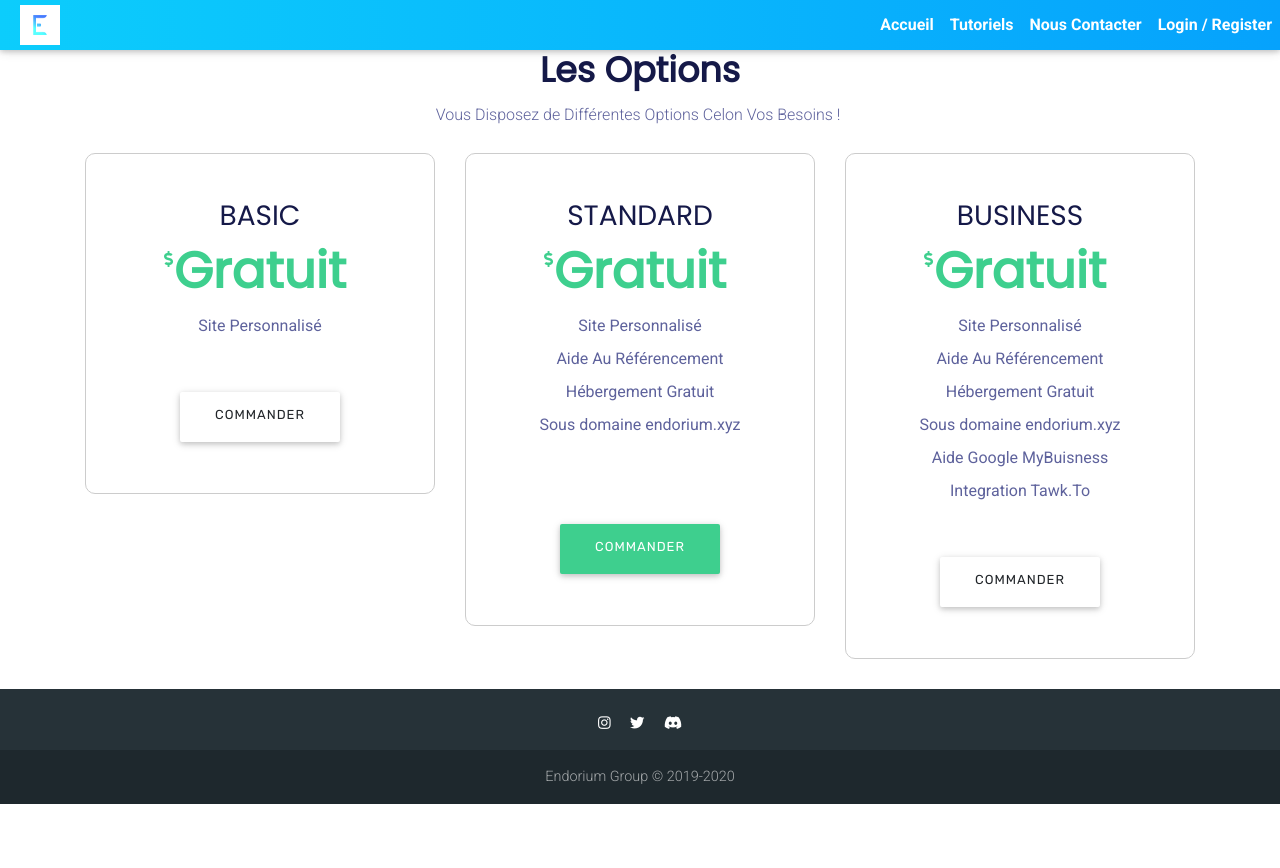
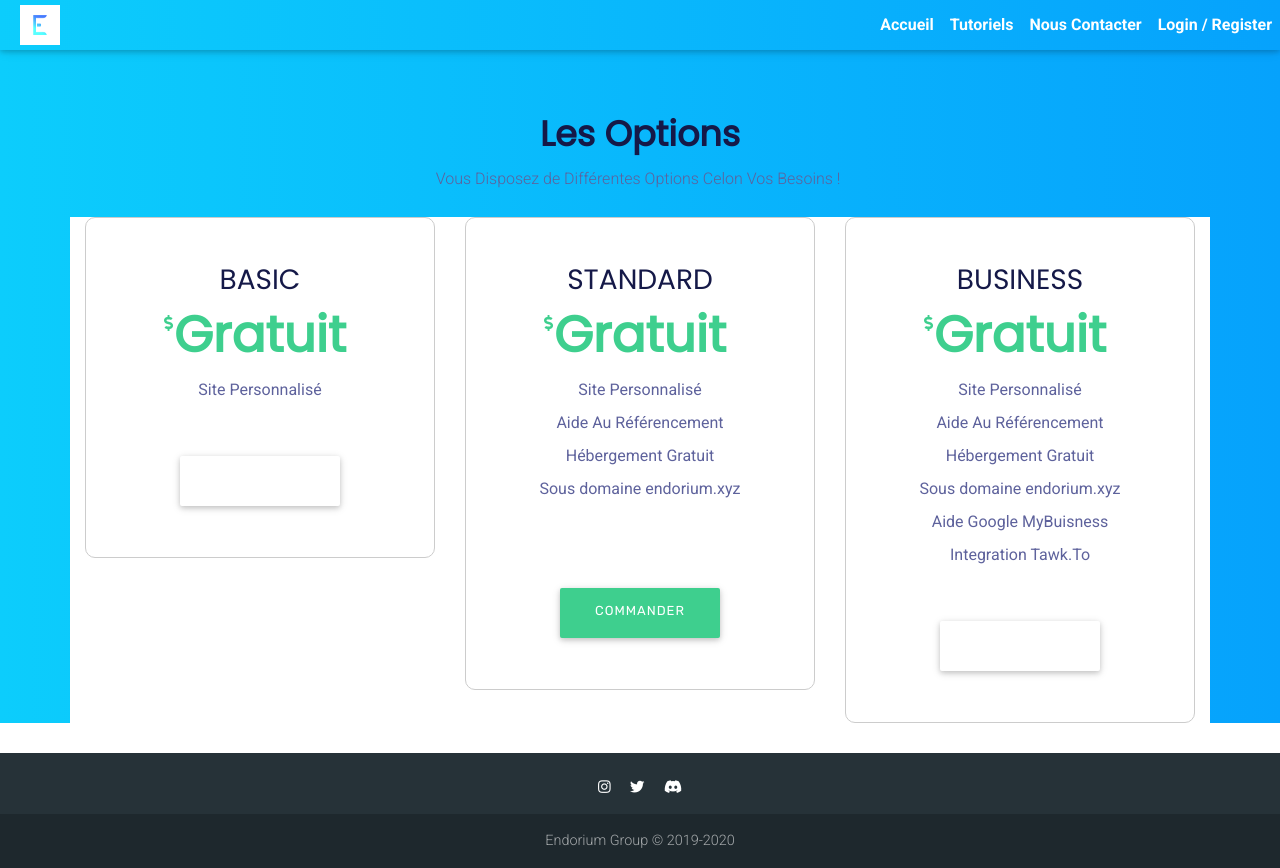
Before and after one commit to NergYR/EndoriumGroupWeb, a PHP site: page /shop.html in a window 1280 px wide. Before the commit the page ends 804 px from the top, so only its background shows below. Run offline with PHP 8.4, Linux system fonts and the light colour scheme; some libraries are stand-ins or nearby versions.

Commit message:
Css Shop page - Blue Color

```diff
--- a/css/shop.css
+++ b/css/shop.css
@@ -1,6 +1,10 @@
-#background-pricing
+.background-pricing
 {
     background-image: linear-gradient(to right, #0CCDFC, #06A2FC);
     color: #fff;
     padding-top: 5%;
 }
+.col-lg-4
+{
+    background-color: #fff;
+}
--- a/shop.html
+++ b/shop.html
@@ -68,6 +68,7 @@
             </div>
           </nav>
     </section>
+    <div class="background-pricing">
         <section id="pricing" class="section">
             <div class="container">
                 <div class="row">
@@ -131,7 +132,7 @@
 
 
             </div>
-
+        </div>
         </section>
 
         <script src="assets/js/jquery.min.js"></script>
```
